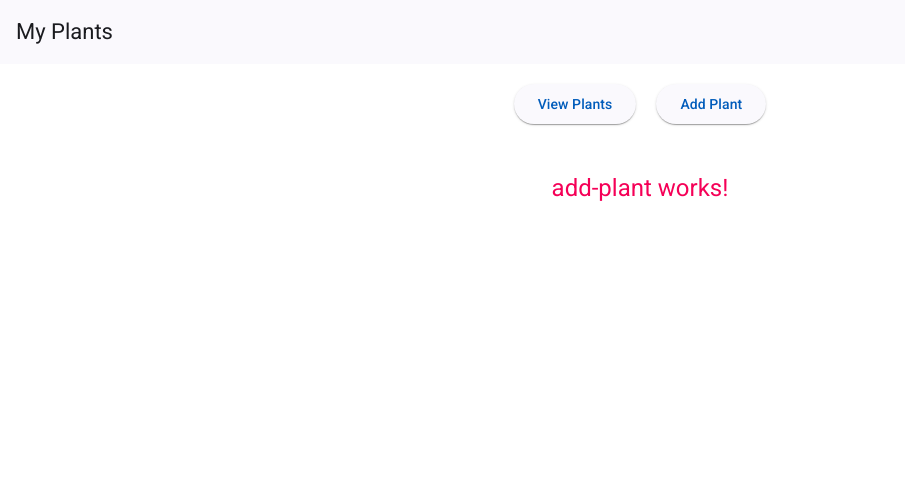
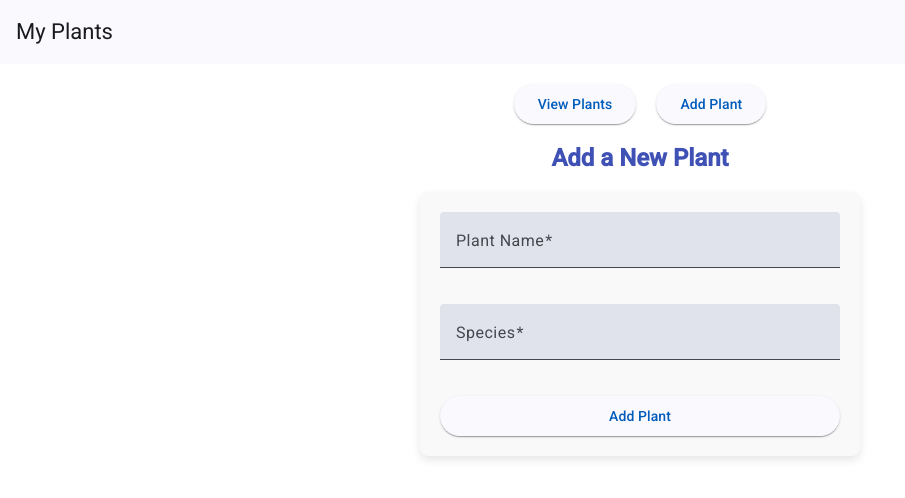
Before and after one commit to BublikTV/My-Plants, an Angular app: page /add-plant in a window 1280 px wide. Shown: the top 498 px of the page, without its empty margins (0-905 px from the left). Built offline with nearby package versions, Linux system fonts and the light colour scheme.

Commit message:
style: enhance add-plant component with Angular Material form fields and improve layout

```diff
--- a/src/app/app.config.ts
+++ b/src/app/app.config.ts
@@ -5,6 +5,8 @@ import { MatToolbarModule } from '@angular/material/toolbar';
 import { MatButtonModule } from '@angular/material/button';
 import { BrowserModule } from '@angular/platform-browser';
 import { MatCardModule } from '@angular/material/card';
+import { MatInputModule } from '@angular/material/input';
+import { MatFormFieldModule } from '@angular/material/form-field';
 import { routes } from './app.routes';
 
 export const appConfig: ApplicationConfig = {
--- a/src/app/components/add-plant/add-plant.component.css
+++ b/src/app/components/add-plant/add-plant.component.css
@@ -1,6 +1,11 @@
-.container {
-    text-align: center;
-    margin-top: 50px;
-    font-size: 24px;
-    color: #f50057; /* Inny kolor dla wyróżnienia (opcjonalnie) */
-  }
+h2 {
+  margin-bottom: 20px;
+  color: #3f51b5; /* Kolor nagłówka */
+}
+
+form {
+  background-color: #f9f9f9;
+  padding: 20px;
+  border-radius: 8px;
+  box-shadow: 0 4px 8px rgba(0, 0, 0, 0.1);
+}
--- a/src/app/components/add-plant/add-plant.component.html
+++ b/src/app/components/add-plant/add-plant.component.html
@@ -1,3 +1,16 @@
-<div class="container">
-    add-plant works!
+<div style="text-align: center; margin-top: 20px;">
+    <h2>Add a New Plant</h2>
+    <form style="max-width: 400px; margin: 0 auto;">
+      <mat-form-field appearance="fill" style="width: 100%; margin-bottom: 16px;">
+        <mat-label>Plant Name</mat-label>
+        <input matInput placeholder="Enter plant name" required>
+      </mat-form-field>
+
+      <mat-form-field appearance="fill" style="width: 100%; margin-bottom: 16px;">
+        <mat-label>Species</mat-label>
+        <input matInput placeholder="Enter plant species" required>
+      </mat-form-field>
+
+      <button mat-raised-button color="primary" type="submit" style="width: 100%;">Add Plant</button>
+    </form>
 </div>
```
Also changed, not shown: src/app/components/add-plant/add-plant.component.ts (+11 -5 lines).
